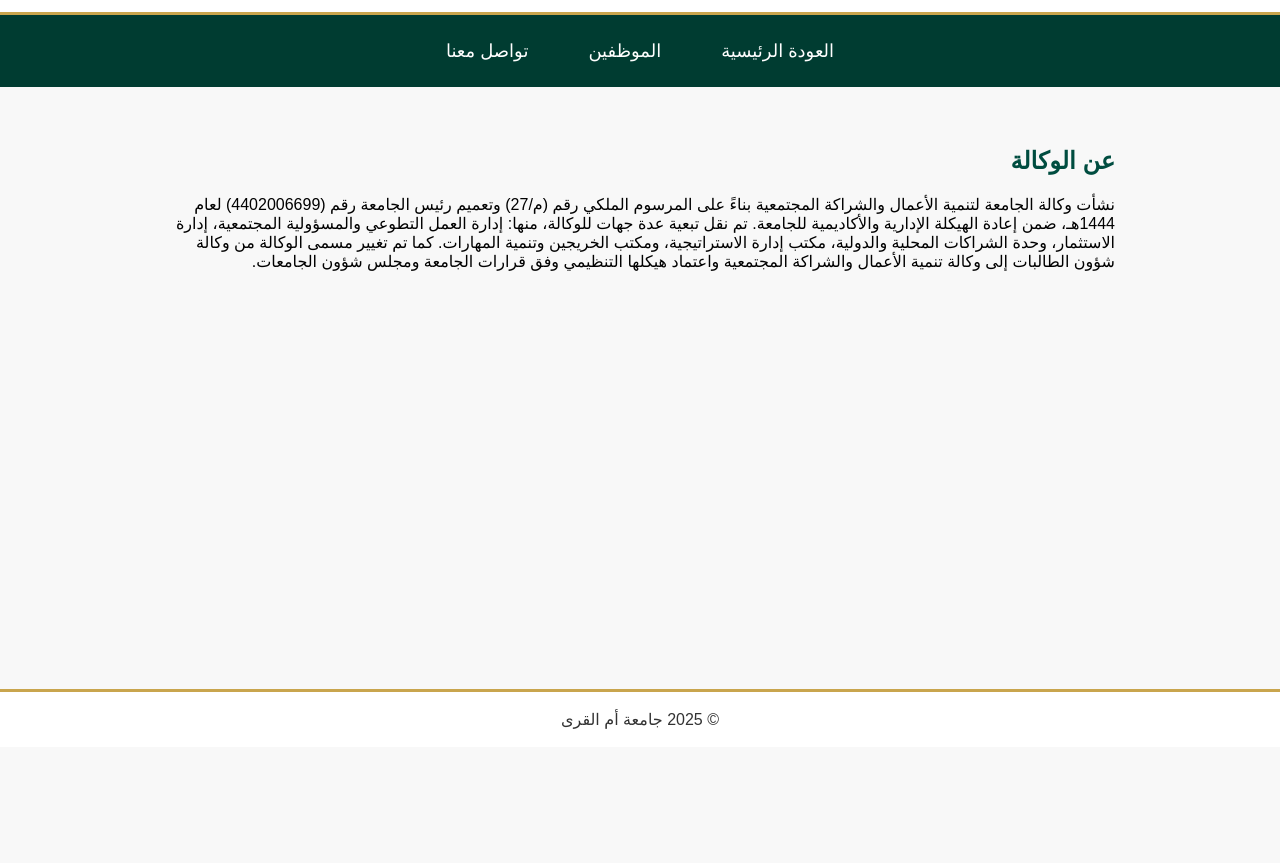
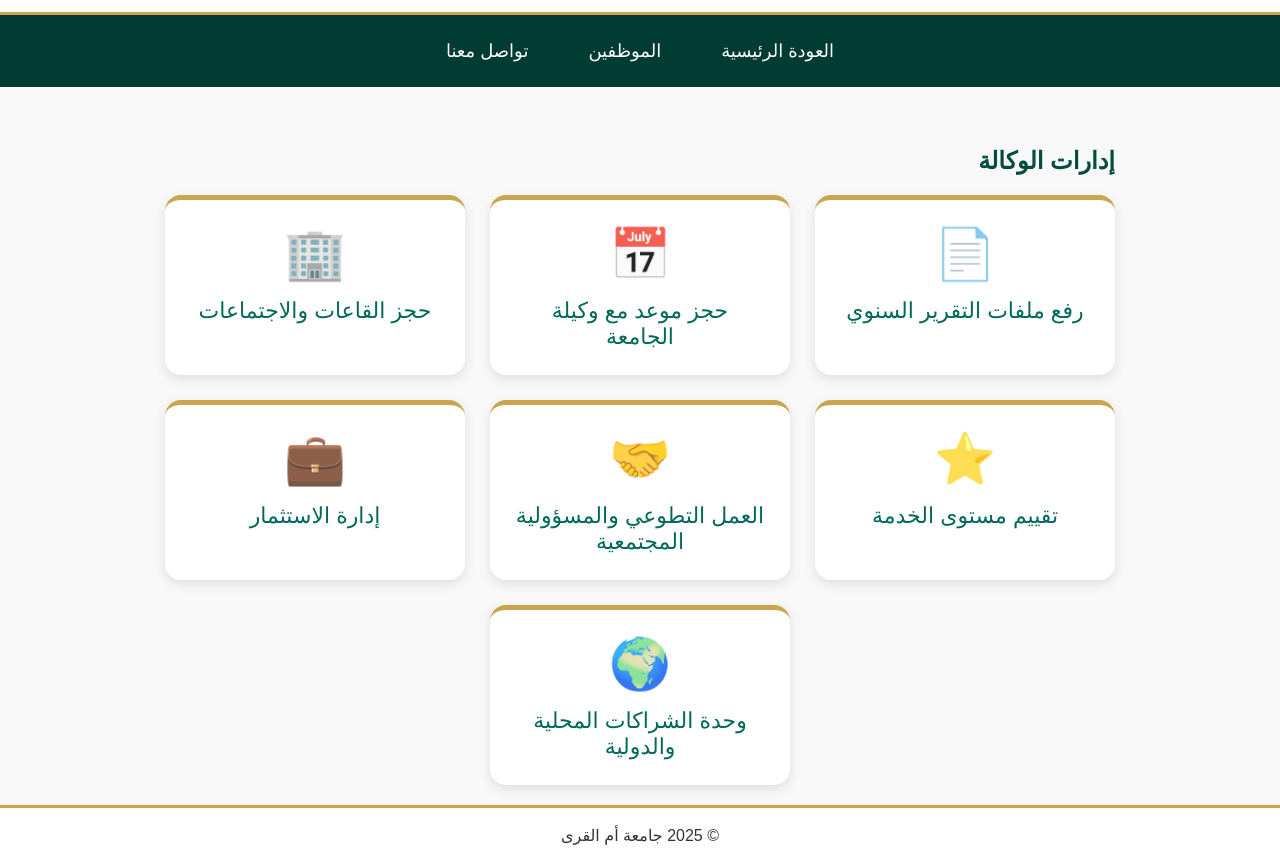
Before and after one commit to alghamdidnan/Handbook-website1, a plain HTML site: page agency2.html in a window 1280 px wide. Shown: the part 53-916 px from the top of the page. Before the commit the page ends 800 px from the top, so only its background shows below. Drawn offline with Linux system fonts and the light colour scheme.

Commit message:
Update agency2.html

```diff
--- a/agency2.html
+++ b/agency2.html
@@ -1,4 +1,4 @@
-<!DOCTYPE html>
+<!DOCTYPE html><!DOCTYPE html>
 <html lang="ar">
 <head>
     <meta charset="UTF-8">
@@ -21,8 +21,55 @@
 </nav>
 
 <div class="container">
-    <h2>عن الوكالة</h2>
-    <p>نشأت وكالة الجامعة لتنمية الأعمال والشراكة المجتمعية بناءً على المرسوم الملكي رقم (م/27) وتعميم رئيس الجامعة رقم (4402006699) لعام 1444هـ، ضمن إعادة الهيكلة الإدارية والأكاديمية للجامعة. تم نقل تبعية عدة جهات للوكالة، منها: إدارة العمل التطوعي والمسؤولية المجتمعية، إدارة الاستثمار، وحدة الشراكات المحلية والدولية، مكتب إدارة الاستراتيجية، ومكتب الخريجين وتنمية المهارات. كما تم تغيير مسمى الوكالة من وكالة شؤون الطالبات إلى وكالة تنمية الأعمال والشراكة المجتمعية واعتماد هيكلها التنظيمي وفق قرارات الجامعة ومجلس شؤون الجامعات.</p>
+
+    <h2>إدارات الوكالة</h2>
+
+    <div class="card-container">
+
+        <!-- رفع ملفات التقرير -->
+        <a href="https://uqu.edu.sa/vpbdcp/App/Forms/Show/121885" target="_blank" class="card">
+            <div class="icon">📄</div>
+            <p>رفع ملفات التقرير السنوي</p>
+        </a>
+
+        <!-- حجز موعد مع الوكيلة -->
+        <a href="https://uqu.edu.sa/vpbdcp/98050" target="_blank" class="card">
+            <div class="icon">📅</div>
+            <p>حجز موعد مع وكيلة الجامعة</p>
+        </a>
+
+        <!-- حجز القاعات -->
+        <a href="https://uqu.edu.sa/vpbdcp/116264" target="_blank" class="card">
+            <div class="icon">🏢</div>
+            <p>حجز القاعات والاجتماعات</p>
+        </a>
+
+        <!-- تقييم مستوى الخدمة -->
+        <a href="https://uqu.edu.sa/vpbdcp/App/Forms/Show/22828" target="_blank" class="card">
+            <div class="icon">⭐</div>
+            <p>تقييم مستوى الخدمة</p>
+        </a>
+
+        <!-- إدارة العمل التطوعي -->
+        <a href="https://uqu.edu.sa/dvwuqu/94340" target="_blank" class="card">
+            <div class="icon">🤝</div>
+            <p>العمل التطوعي والمسؤولية المجتمعية</p>
+        </a>
+
+        <!-- إدارة الاستثمار (صفحة مستقلة) -->
+        <a href="investment.html" class="card">
+            <div class="icon">💼</div>
+            <p>إدارة الاستثمار</p>
+        </a>
+
+        <!-- وحدة الشراكات (صفحة مستقلة) -->
+        <a href="partnerships.html" class="card">
+            <div class="icon">🌍</div>
+            <p>وحدة الشراكات المحلية والدولية</p>
+        </a>
+
+    </div>
+
 </div>
 
 <footer>
```
